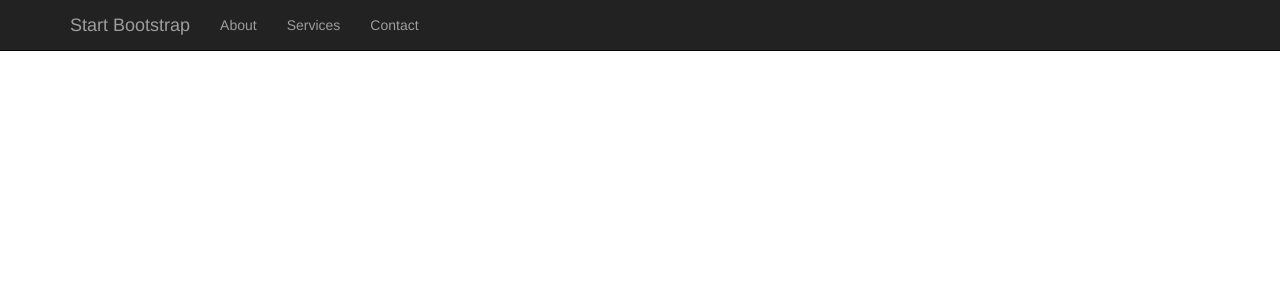
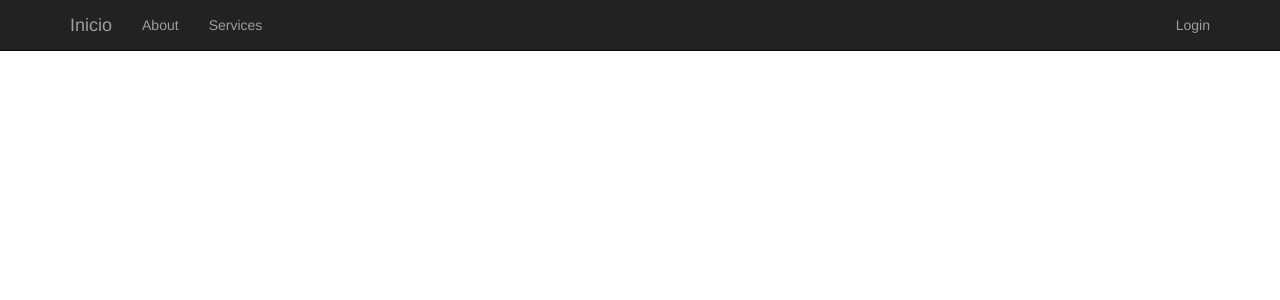
Before and after one commit to EmilioFigueras/webcine, a CodeIgniter app: the page made by application/views/cabecera.php in a window 1280 px wide. Shown: the top 300 px of the page. Run offline with CodeIgniter, Linux system fonts and the light colour scheme.

Commit message:
Ultimo del dia de clase

```diff
--- a/application/views/cabecera.php
+++ b/application/views/cabecera.php
@@ -9,7 +9,7 @@
     <meta name="description" content="">
     <meta name="author" content="">
 
-    <title>Full Slider - Start Bootstrap Template</title>
+    <title>Título de la página</title>
 
     <!-- Bootstrap Core CSS -->
     <link href="css/bootstrap.min.css" rel="stylesheet">
@@ -39,7 +39,7 @@
                     <span class="icon-bar"></span>
                     <span class="icon-bar"></span>
                 </button>
-                <a class="navbar-brand" href="#">Start Bootstrap</a>
+                <a class="navbar-brand" href="">Inicio</a>
             </div>
             <!-- Collect the nav links, forms, and other content for toggling -->
             <div class="collapse navbar-collapse" id="bs-example-navbar-collapse-1">
@@ -50,8 +50,10 @@
                     <li>
                         <a href="#">Services</a>
                     </li>
+                </ul>
+                <ul class="nav navbar-nav navbar-right">
                     <li>
-                        <a href="#">Contact</a>
+                        <a href="#">Login</a>
                     </li>
                 </ul>
             </div>
--- a/application/views/pie.php
+++ b/application/views/pie.php
@@ -8,8 +8,6 @@
     <meta name="keywords" content="footer, links, icons" />
     <meta name="description" content="">
     <meta name="author" content="">
-
-    <title>Full Slider - Start Bootstrap Template</title>
 
 	<link rel="stylesheet" href="css/footer-distributed.css">
 
--- a/css/footer-distributed.css
+++ b/css/footer-distributed.css
@@ -7,7 +7,7 @@
 	font: normal 16px sans-serif;
 
 	padding: 45px 50px;
-	margin-top: 80px;
+	/*margin-top: 80px;*/
 }
 
 .footer-distributed .footer-left p{
--- a/css/full-slider.css
+++ b/css/full-slider.css
@@ -31,6 +31,6 @@ body {
     -o-background-size: cover;
 }
 
-footer {
+/*footer {
     margin: 50px 0;
-}
+}*/
```
